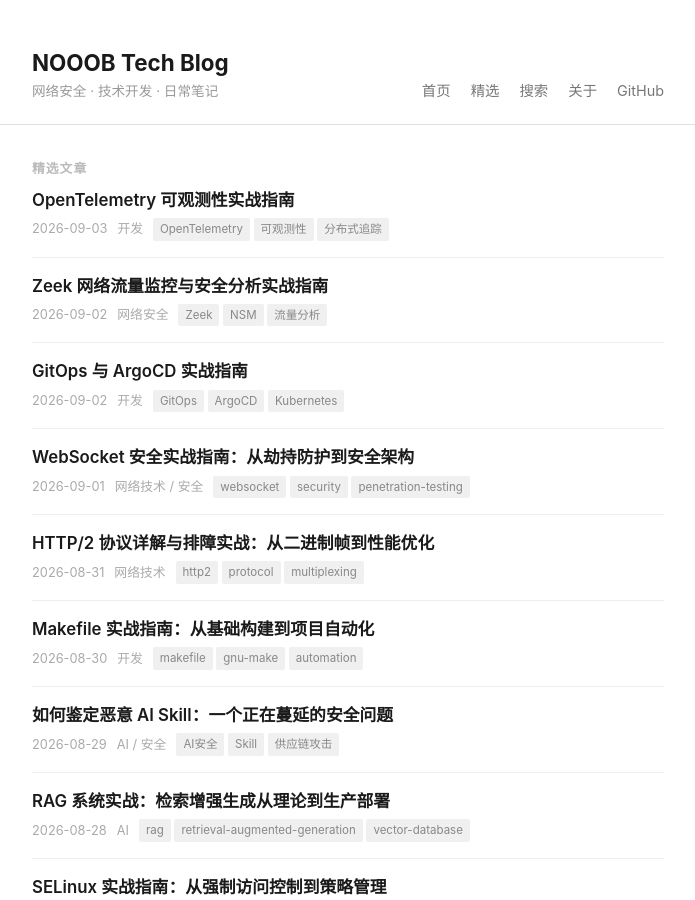
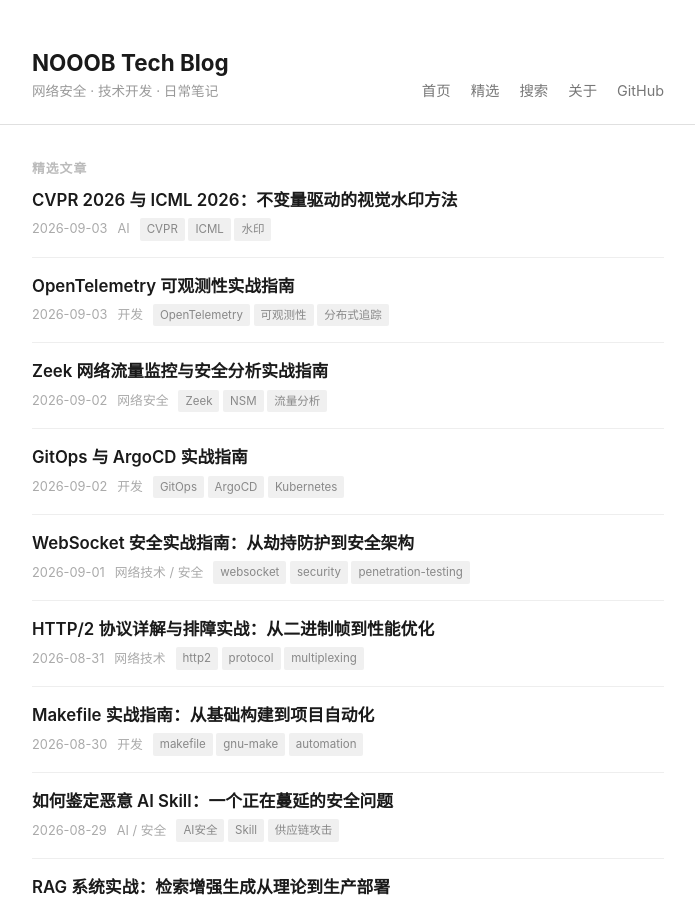
Before and after one commit to DyNooob/dynooob.github.io, a Jekyll site: the page built from featured.md, in a window 1280 px wide and 900 px high. Shown: the whole window, without its empty margins (292-987 px from the left). Built offline with Jekyll 4.4.1, drawn with Linux system fonts in a browser that asks for light colours; some of the changed lines change nothing that is shown.

Commit message:
📝 update: 2026-09-03 21:00

```diff
--- a/_data/uptime.yml
+++ b/_data/uptime.yml
@@ -1 +1 @@
-2026-09-03 09:00
+2026-09-03 21:00
--- /dev/null
+++ b/_posts/2026-09-03-visual-watermarking-invariants.md
@@ -0,0 +1,36 @@
+---
+layout: post
+title: "CVPR 2026 与 ICML 2026：不变量驱动的视觉水印方法"
+date: 2026-09-03 14:00:00 +0800
+categories: [AI]
+tags: [CVPR, ICML, 水印, 视觉, 安全]
+---
+
+两项来自中国科学院信息工程研究所的工作，分别被 CVPR 2026 和 ICML 2026 收录。它们沿着同一条研究主线展开：与其让水印网络穷举所有可能的攻击，不如找到变换前后仍然稳定的结构，并把内容身份锚定在这些不变量上。
+
+## Rel-Zero：不改原图也能抵抗 AI 编辑
+
+生成式 AI 可以局部重绘、风格迁移、指令编辑一张图像。传统嵌入式水印需要向图像写入额外信号，为了穿过扩散模型，这个信号必须足够强，在鲁棒性与视觉保真之间产生难以回避的权衡。
+
+**关键观察**：生成式编辑会显著改变单个图像块的像素或特征，但部分图像块之间的相对距离仍然保持稳定。如果两个区域在原图中差异很大，在编辑之后它们往往仍然彼此不同。这种关系结构比任意一个局部外观更难被同时抹去。
+
+**方法**：Rel-Zero 用冻结的 VAE 重建模拟编辑带来的特征位移，挖掘稳定的图像块对。冻结的 ViT 为每个图像块提取语义特征，一个轻量关系预测器为所有候选图像块对打分，选取 Top-K 对的索引集作为零水印。
+
+**结果**：在五类 AI 编辑下，TPR 达到 85.13% 至 97.43%（FPR=0.1%）。SSIM 为 1.000、LPIPS 为 0.000，因为从头到尾没有改动图像内容。
+
+## TRIAD：全景图像的旋转不变水印
+
+全景图像本质上定义在球面 S² 上。用户改变观看方向，对应三维旋转群 SO(3) 的作用。等距柱状投影把球面摊平成矩形后，一个刚性三维旋转表现为纬度相关的非线性扭曲。
+
+**方法**：TRIAD 用球谐变换把全景图像表示为不同阶数的球谐系数。旋转让同一阶表示按照 Wigner-D 矩阵做结构化变换。TRIAD 把水印写入高阶不可约表示子空间，提取时对三个高阶表示进行张量耦合，借助 Clebsch-Gordan 系数投影到平凡表示。这个三阶标量与球面双谱等价：无论输入如何旋转，最终标量保持不变。
+
+**结果**：在 0° 到 180° 的旋转范围内保持近乎 100% 比特准确率。32 bit 配置达到 39.22 dB PSNR 和 0.9946 SSIM。
+
+## 共同启示
+
+不再把鲁棒性理解为训练时多见一些攻击，而是追问什么结构在变换后仍然存在。Rel-Zero 的答案是图像块之间的相对关系，TRIAD 的答案是群表示中的平凡分量。一个来自数据规律，一个来自表示论，但最终都把水印从脆弱的绝对值迁移到了更稳定的关系或不变量上。
+
+## 参考
+
+- Rel-Zero: arXiv 2603.17531 (CVPR 2026)
+- TRIAD: github.com/Jerome-Chen7/TRIAD (ICML 2026)
```
